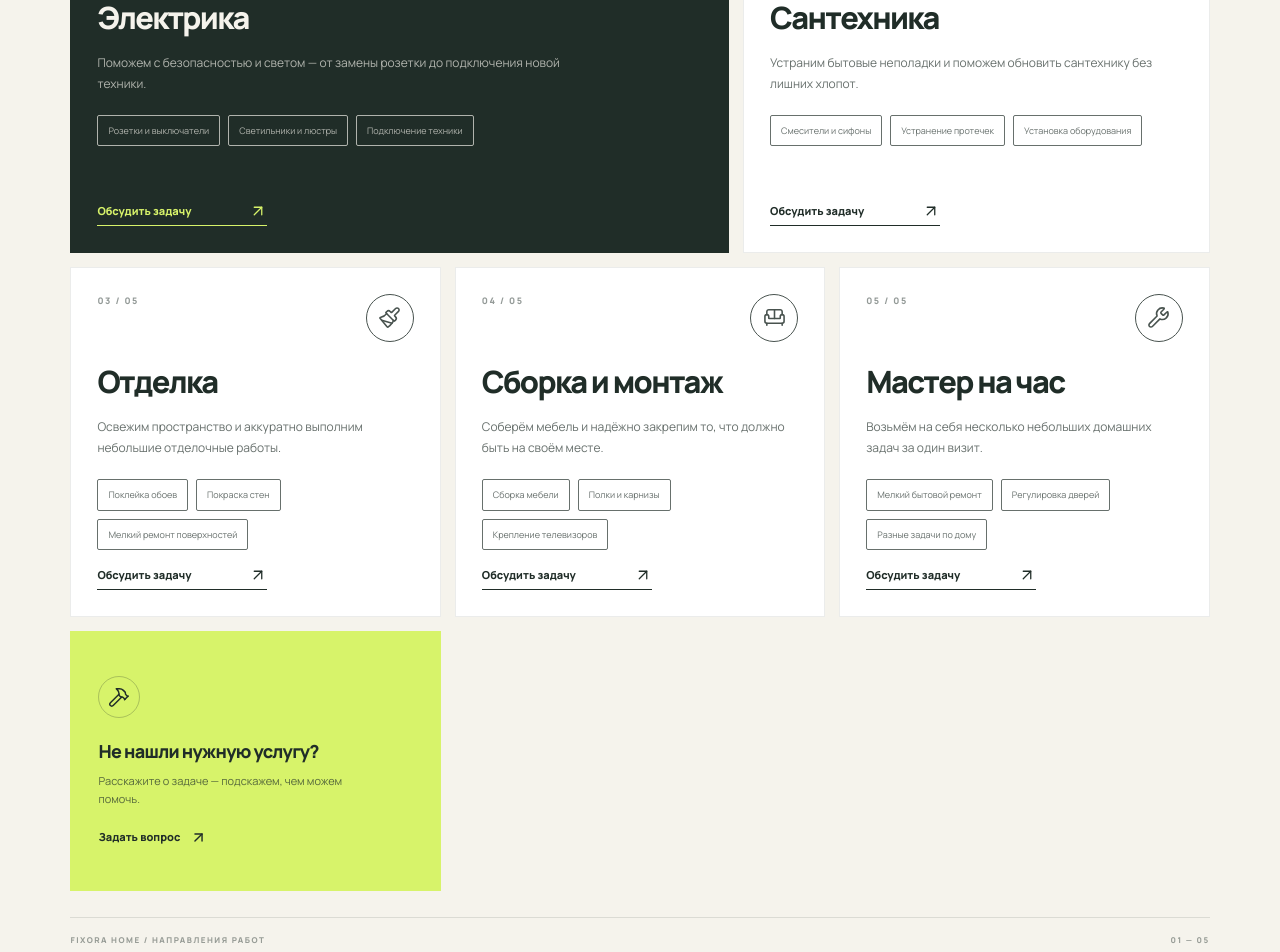
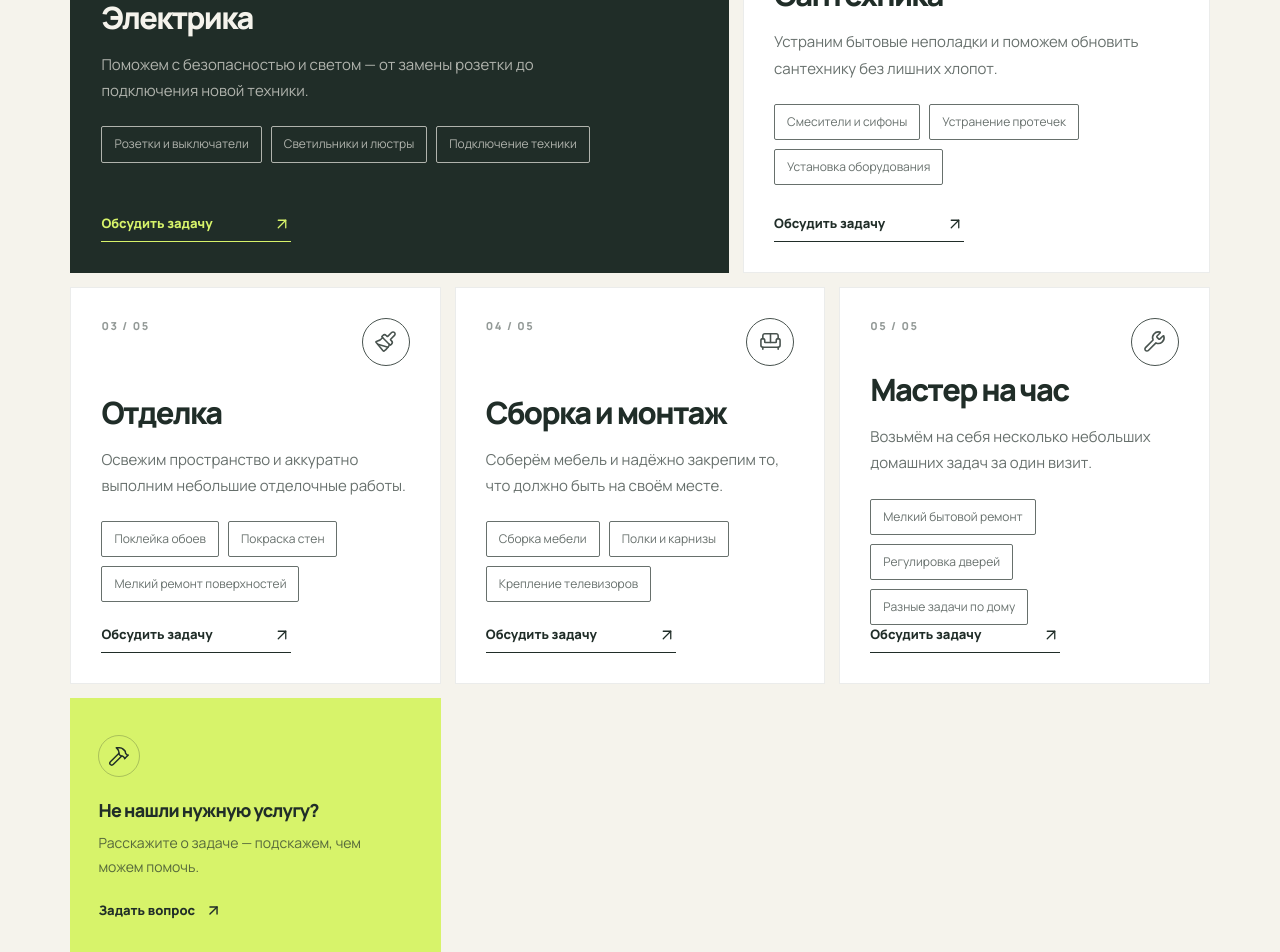
Before and after one commit to artkoro94/fixora-home, a React (Vite) app: page / in a window 1280 px wide. Shown: the part 1340-2292 px from the top of the page. Built offline with nearby package versions, Linux system fonts and the light colour scheme.

Commit message:
Improve service card typography

```diff
--- a/src/app/styles/index.css
+++ b/src/app/styles/index.css
@@ -130,34 +130,34 @@ button, a { -webkit-tap-highlight-color: transparent; }
 .services-heading h2 span { color: rgb(32 45 40 / 38%); }
 .services-heading__description { max-width: 390px; margin: 0 0 6px; color: rgb(32 45 40 / 66%); font-size: 14px; line-height: 1.85; }
 .services-grid { display: grid; grid-template-columns: repeat(12, minmax(0, 1fr)); gap: 14px; }
-.service-card { position: relative; display: flex; min-height: 350px; flex-direction: column; justify-content: space-between; grid-column: span 4; overflow: hidden; padding: 26px; border: 1px solid rgb(32 45 40 / 9%); background: #fff; transition: transform .25s ease, border-color .25s ease; }
+.service-card { position: relative; display: flex; min-height: 370px; flex-direction: column; justify-content: space-between; grid-column: span 4; overflow: hidden; padding: 30px; border: 1px solid rgb(32 45 40 / 9%); background: #fff; transition: transform .25s ease, border-color .25s ease; }
 .service-card:hover { transform: translateY(-4px); border-color: rgb(32 45 40 / 24%); }
-.service-card--01 { min-height: 390px; grid-column: span 7; background: #202d28; color: #f5f3ec; }
-.service-card--02 { min-height: 390px; grid-column: span 5; }
+.service-card--01 { min-height: 410px; grid-column: span 7; background: #202d28; color: #f5f3ec; }
+.service-card--02 { min-height: 410px; grid-column: span 5; }
 .service-card__top { display: flex; align-items: flex-start; justify-content: space-between; }
-.service-card__number { color: currentColor; font-size: 9px; font-weight: 800; letter-spacing: 1.6px; opacity: .48; }
+.service-card__number { color: currentColor; font-size: 11px; font-weight: 800; letter-spacing: 1.6px; opacity: .48; }
 .service-card__icon { display: grid; width: 48px; height: 48px; place-items: center; border: 1px solid currentColor; border-radius: 50%; opacity: .82; }
 .service-card--featured .service-card__icon { border-color: rgb(215 243 106 / 35%); color: #d7f36a; }
 .service-card__content h3 { margin: 0 0 12px; font-size: clamp(24px, 2.4vw, 34px); font-weight: 800; letter-spacing: -.055em; }
-.service-card__content p { max-width: 470px; margin: 0; color: currentColor; font-size: 12px; line-height: 1.8; opacity: .68; }
-.service-card__content ul { display: flex; flex-wrap: wrap; gap: 8px; margin: 20px 0 0; padding: 0; list-style: none; }
-.service-card__content li { padding: 8px 10px; border: 1px solid currentColor; border-radius: 2px; color: currentColor; font-size: 9px; opacity: .68; }
-.service-card__link { display: inline-flex; align-items: center; justify-content: space-between; gap: 14px; width: fit-content; min-width: 170px; padding-bottom: 5px; border-bottom: 1px solid currentColor; font-size: 11px; font-weight: 800; transition: gap .2s ease; }
+.service-card__content p { max-width: 500px; margin: 0; color: currentColor; font-size: 15px; line-height: 1.75; opacity: .68; }
+.service-card__content ul { display: flex; flex-wrap: wrap; gap: 9px; margin: 22px 0 0; padding: 0; list-style: none; }
+.service-card__content li { padding: 9px 12px; border: 1px solid currentColor; border-radius: 2px; color: currentColor; font-size: 12px; line-height: 1.35; opacity: .68; }
+.service-card__link { display: inline-flex; align-items: center; justify-content: space-between; gap: 14px; width: fit-content; min-width: 190px; padding-bottom: 7px; border-bottom: 1px solid currentColor; font-size: 13px; font-weight: 800; transition: gap .2s ease; }
 .service-card__link:hover { gap: 22px; }
 .service-card--featured .service-card__link { color: #d7f36a; }
 .services-aside { display: flex; min-height: 260px; flex-direction: column; align-items: flex-start; justify-content: center; grid-column: span 4; padding: 28px; background: #d7f36a; }
 .services-aside__mark { display: grid; width: 42px; height: 42px; place-items: center; border: 1px solid rgb(32 45 40 / 25%); border-radius: 50%; }
 .services-aside p { margin: 20px 0 7px; font-size: 18px; font-weight: 800; letter-spacing: -.04em; }
-.services-aside > span { max-width: 250px; color: rgb(32 45 40 / 70%); font-size: 11px; line-height: 1.7; }
-.services-aside a { display: inline-flex; align-items: center; gap: 10px; margin-top: 20px; font-size: 11px; font-weight: 800; }
-.services-footnote { display: flex; justify-content: space-between; margin-top: 26px; padding-top: 16px; border-top: 1px solid rgb(32 45 40 / 12%); color: rgb(32 45 40 / 44%); font-size: 8px; font-weight: 800; letter-spacing: 1.5px; }
+.services-aside > span { max-width: 280px; color: rgb(32 45 40 / 70%); font-size: 14px; line-height: 1.7; }
+.services-aside a { display: inline-flex; align-items: center; gap: 10px; margin-top: 22px; font-size: 13px; font-weight: 800; }
+.services-footnote { display: flex; justify-content: space-between; margin-top: 26px; padding-top: 16px; border-top: 1px solid rgb(32 45 40 / 12%); color: rgb(32 45 40 / 44%); font-size: 10px; font-weight: 800; letter-spacing: 1.5px; }
 @media (max-width: 900px) {
   .services-section { padding: 88px 5% 30px; }
   .services-heading { align-items: flex-start; flex-direction: column; gap: 18px; margin-bottom: 36px; }
   .services-heading__description { max-width: 560px; }
   .service-card--01, .service-card--02 { grid-column: span 6; }
   .service-card:not(.service-card--01):not(.service-card--02), .services-aside { grid-column: span 4; }
-  .service-card { min-height: 340px; padding: 22px; }
+  .service-card { min-height: 360px; padding: 24px; }
 }
 @media (max-width: 620px) {
   .services-section { padding: 76px 22px 28px; }
@@ -166,6 +166,8 @@ button, a { -webkit-tap-highlight-color: transparent; }
   .service-card, .service-card--01, .service-card--02, .services-aside { min-height: 310px; grid-column: auto; padding: 22px; }
   .service-card--01 { min-height: 350px; }
   .service-card__content h3 { font-size: 28px; }
+  .service-card__content p { font-size: 14px; }
+  .service-card__content li { font-size: 11px; }
   .services-aside { min-height: 240px; }
 }
 @media (prefers-reduced-motion: reduce) {
```
